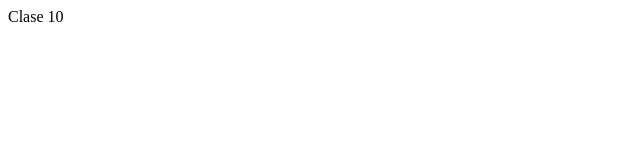
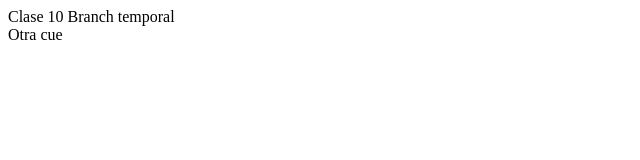
Before and after one commit to erikae86/comision_37265_ej10, a plain HTML site: page index.html in a window 1280 px wide. Shown: the whole page, without its empty margins (0-640 px from the left). Drawn offline with Linux system fonts and the light colour scheme.

Commit message:
aqui volvemos

```diff
--- a/index.html
+++ b/index.html
@@ -6,6 +6,7 @@
 	<title>Clase 10</title>
 </head>
 <body>
-	Clase 10
+		<div> Clase 10 Branch temporal </div>
+		<div>Otra cue</div>
 </body>
 </html>
```
